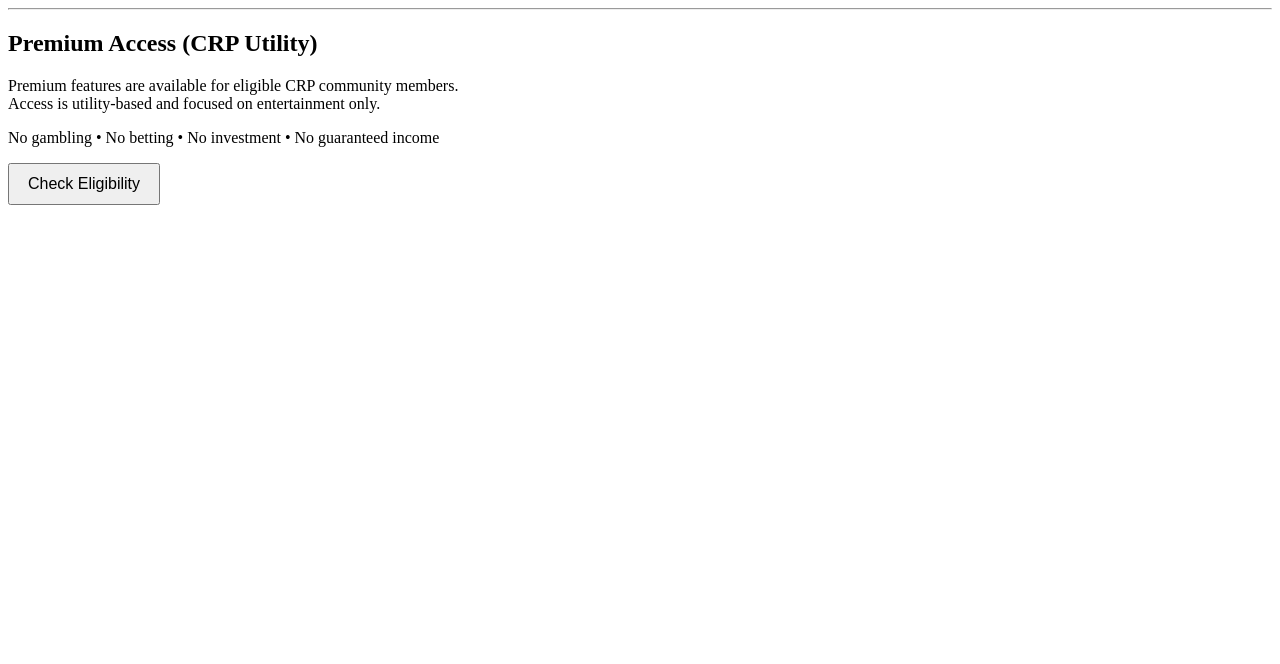
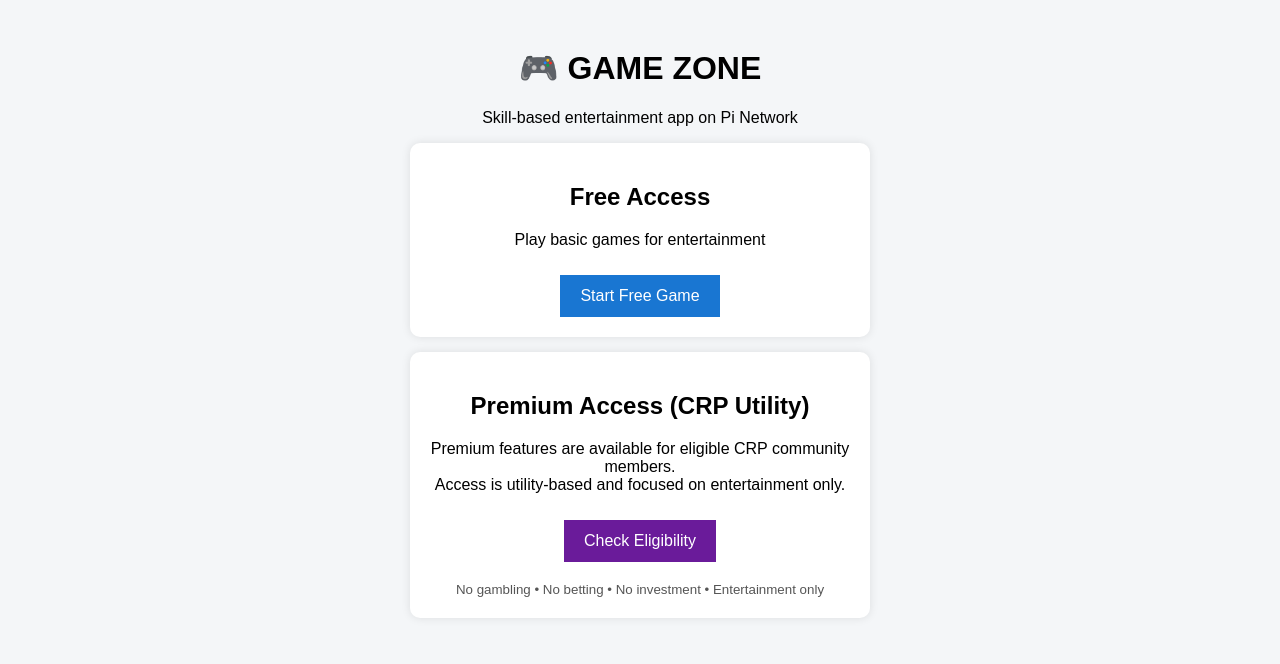
Before and after one commit to gauravkumarvrma-create/game-zone, a plain HTML site: page index.html in a window 1280 px wide. Drawn offline with Linux system fonts and the light colour scheme.

Commit message:
Revamp index.html for GAME ZONE layout and style

```diff
--- a/index.html
+++ b/index.html
@@ -1,16 +1,81 @@
-<hr>
+<!DOCTYPE html>
+<html>
+<head>
+  <title>GAME ZONE</title>
+  <meta charset="UTF-8">
+  <meta name="viewport" content="width=device-width, initial-scale=1.0">
+  <style>
+    body {
+      font-family: Arial, sans-serif;
+      text-align: center;
+      background: #f4f6f8;
+      padding: 20px;
+    }
+    .box {
+      background: #fff;
+      max-width: 420px;
+      margin: 15px auto;
+      padding: 20px;
+      border-radius: 10px;
+      box-shadow: 0 0 10px rgba(0,0,0,0.1);
+    }
+    button {
+      padding: 12px 20px;
+      font-size: 16px;
+      margin-top: 10px;
+      cursor: pointer;
+    }
+    .free {
+      background: #1976d2;
+      color: #fff;
+      border: none;
+    }
+    .premium {
+      background: #6a1b9a;
+      color: #fff;
+      border: none;
+    }
+    small {
+      color: #555;
+    }
+  </style>
+</head>
 
-<h2>Premium Access (CRP Utility)</h2>
+<body>
 
-<p>
-Premium features are available for eligible CRP community members.<br>
-Access is utility-based and focused on entertainment only.
-</p>
+  <h1>🎮 GAME ZONE</h1>
+  <p>Skill-based entertainment app on Pi Network</p>
 
-<p>
-No gambling • No betting • No investment • No guaranteed income
-</p>
+  <!-- FREE ACCESS -->
+  <div class="box">
+    <h2>Free Access</h2>
+    <p>Play basic games for entertainment</p>
+    <button class="free" onclick="freeGame()">Start Free Game</button>
+  </div>
 
-<button style="padding:10px 18px;font-size:16px;">
-Check Eligibility
-</button>
+  <!-- CRP UTILITY ACCESS -->
+  <div class="box">
+    <h2>Premium Access (CRP Utility)</h2>
+    <p>
+      Premium features are available for eligible CRP community members.<br>
+      Access is utility-based and focused on entertainment only.
+    </p>
+    <button class="premium" onclick="checkEligibility()">Check Eligibility</button>
+    <br><br>
+    <small>
+      No gambling • No betting • No investment • Entertainment only
+    </small>
+  </div>
+
+  <script>
+    function freeGame() {
+      alert("Free game started!");
+    }
+
+    function checkEligibility() {
+      alert("Eligibility check (demo). Backend integration later.");
+    }
+  </script>
+
+</body>
+</html>
```
